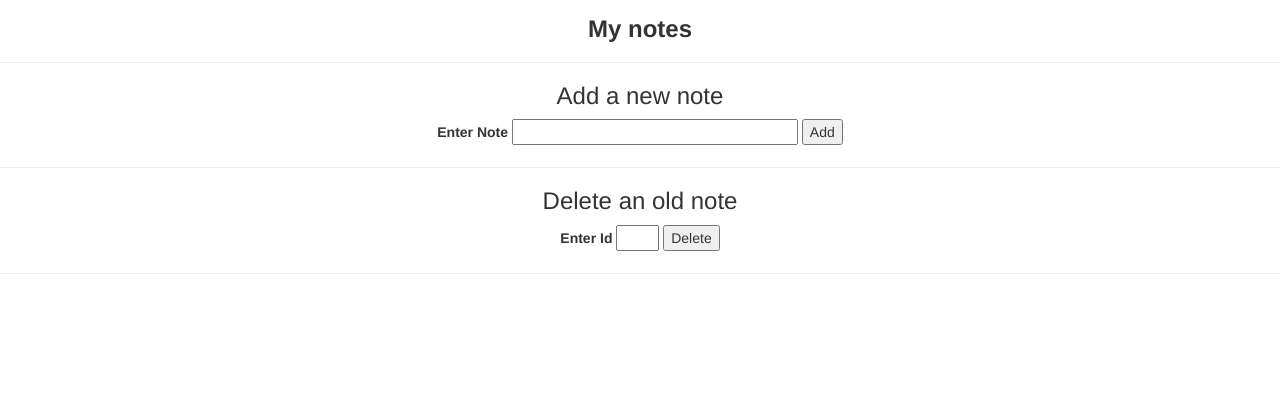
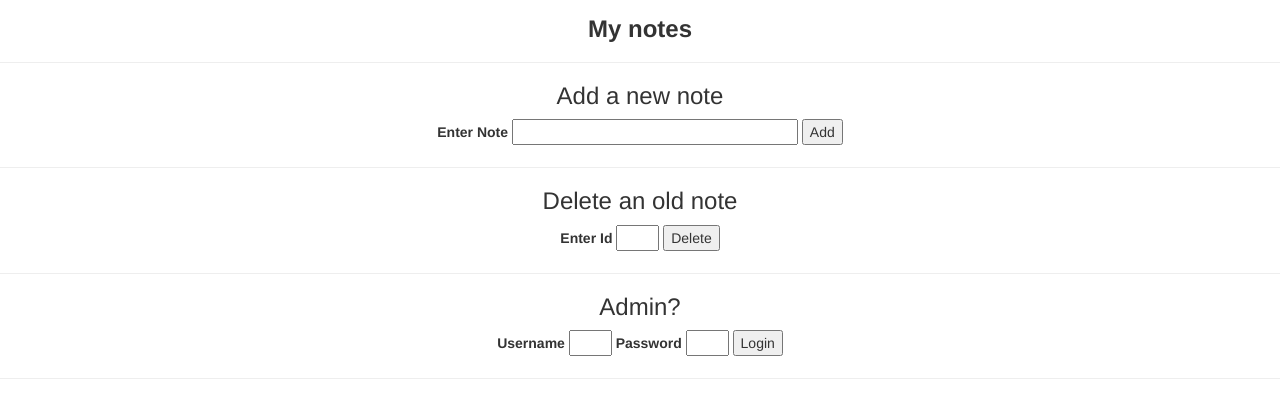
Before and after one commit to YamagutiSenior/clone_simple_notes, a Flask app: template notes/templates/index.html in a window 1280 px wide. Shown: the part 286-704 px from the top of the page. Run offline with Flask 2, Linux system fonts and the light colour scheme; the template is opened without the code that fills it: values that come from a table or form of the project are taken from there, others are empty; some libraries are stand-ins or nearby versions.

Commit message:
Add admin login

```diff
--- a/notes/__init__.py
+++ b/notes/__init__.py
@@ -1,11 +1,17 @@
 from flask import Flask
 from config import Config
 from flask_bootstrap import Bootstrap
-
+from flask_httpauth import HTTPBasicAuth
+from werkzeug.security import generate_password_hash
 
 note = Flask(__name__)
 note.config.from_object(Config)
 bootstrap = Bootstrap(note)
+auth = HTTPBasicAuth()
+
+users = {
+    "admin": generate_password_hash("yeet")
+}
 
 from notes import db, routes
 
--- a/notes/forms.py
+++ b/notes/forms.py
@@ -9,3 +9,8 @@ class AddForm(FlaskForm):
 class DeleteForm(FlaskForm):
     id_field = StringField('Enter Id', validators=[DataRequired()])
     delete = SubmitField('Delete')
+
+class AdminForm(FlaskForm):
+    username_field = StringField('Username', validators=[DataRequired()])
+    password_field = StringField('Password', validators=[DataRequired()])
+    login = SubmitField('Login')
--- /dev/null
+++ b/notes/templates/admin.html
@@ -0,0 +1 @@
+<!-- Add Delete all Notes which drops the table -->
--- a/notes/templates/index.html
+++ b/notes/templates/index.html
@@ -54,6 +54,22 @@
 
             <hr>
 
+            <h3>Admin?</h3>
+            <form class="form-inline" action="" method="post" novalidate>
+                {{ admin_form.hidden_tag() }}
+                <p>
+                    {{ admin_form.username_field.label }}
+                    {{ admin_form.username_field(size=2) }}
+
+                    {{ admin_form.password_field.label }}
+                    {{ admin_form.password_field(size=2) }}
+
+                    {{ admin_form.login() }}
+                </p>
+            </form>
+
+            <hr>
+
         </center>
     </body>
     {% endblock %}
--- a/requirements.txt
+++ b/requirements.txt
@@ -3,3 +3,5 @@ flask_wtf
 wtforms
 flask-bootstrap
 mariadb
+werkzeug.security
+flask_httpauth
```
Also changed, not shown: notes/routes.py (+22 -3 lines).
